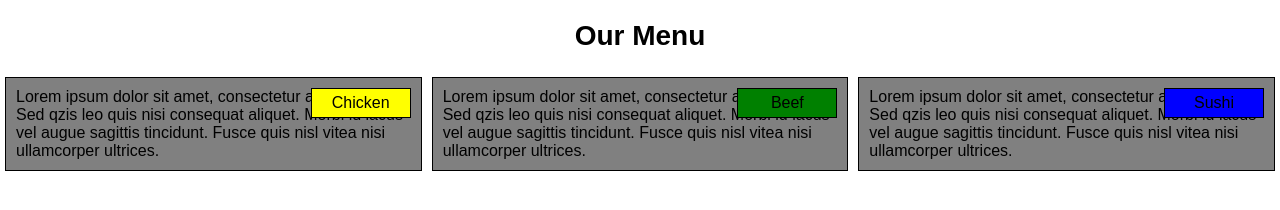
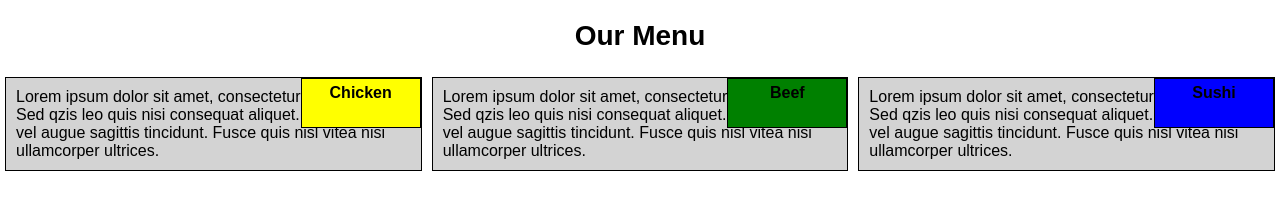
Before and after one commit to ChrisJAlbrecht/HTML_CSS_JS_Web_Dev, a plain HTML site: page module2-solution/index.html in a window 1280 px wide. Drawn offline with Linux system fonts and the light colour scheme.

Commit message:
Update style.css

```diff
--- a/module2-solution/css/style.css
+++ b/module2-solution/css/style.css
@@ -20,18 +20,25 @@ section {
   border: 1px solid black;
   padding: 10px;
   position: relative;
-  background-color: gray;
+  background-color: lightgray;
   margin: 5px;
 }
 
 .box {
   border: 1px solid black;
   padding: 5px;
-  width: 100px;
+  width: 120px;
+  height: 50px;
   position: absolute;
-  top: 10px;
-  right: 10px;
+  top: 0px;
+  right: 0px;
+  box-sizing: border-box;
   text-align: center;
+  font-weight: bold;
+}
+
+.box p {
+  margin-top: 30px;
 }
 
 .box1 {
```
